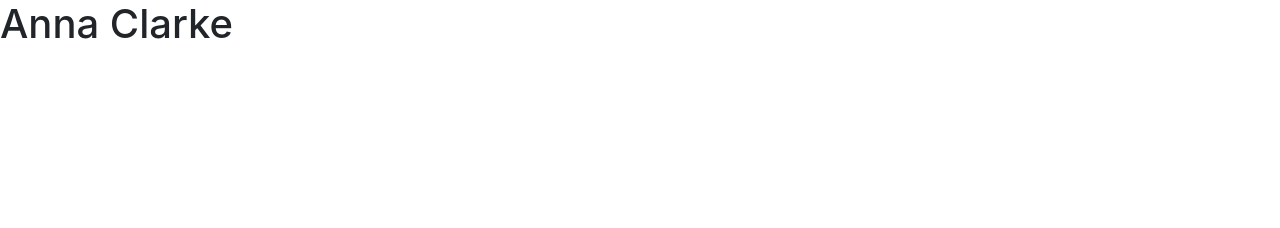
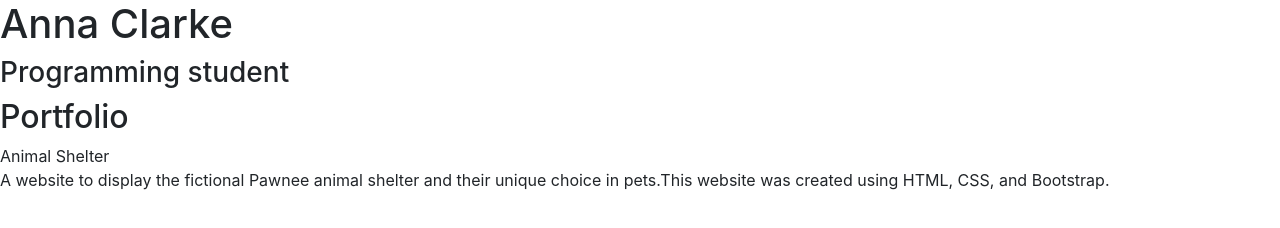
Before and after one commit to Messquerade/Portfolio, a plain HTML site: page index.html in a window 1280 px wide. Drawn offline with Linux system fonts and the light colour scheme.

Commit message:
WIP: adding projects to portfolio

```diff
--- a/index.html
+++ b/index.html
@@ -7,5 +7,9 @@
 </head>
 <body>
   <h1>Anna Clarke</h1>
+  <h3>Programming student</h3>
+  <h2>Portfolio</h2>
+  <a link="https://github.com/Messquerade/animal-shelter">Animal Shelter</a>
+  <p>A website to display the fictional Pawnee animal shelter and their unique choice in pets.This website was created using HTML, CSS, and Bootstrap.</p>
 </body>
 </html>
```
Also changed, not shown: images/IMG_8859.JPG (added).
